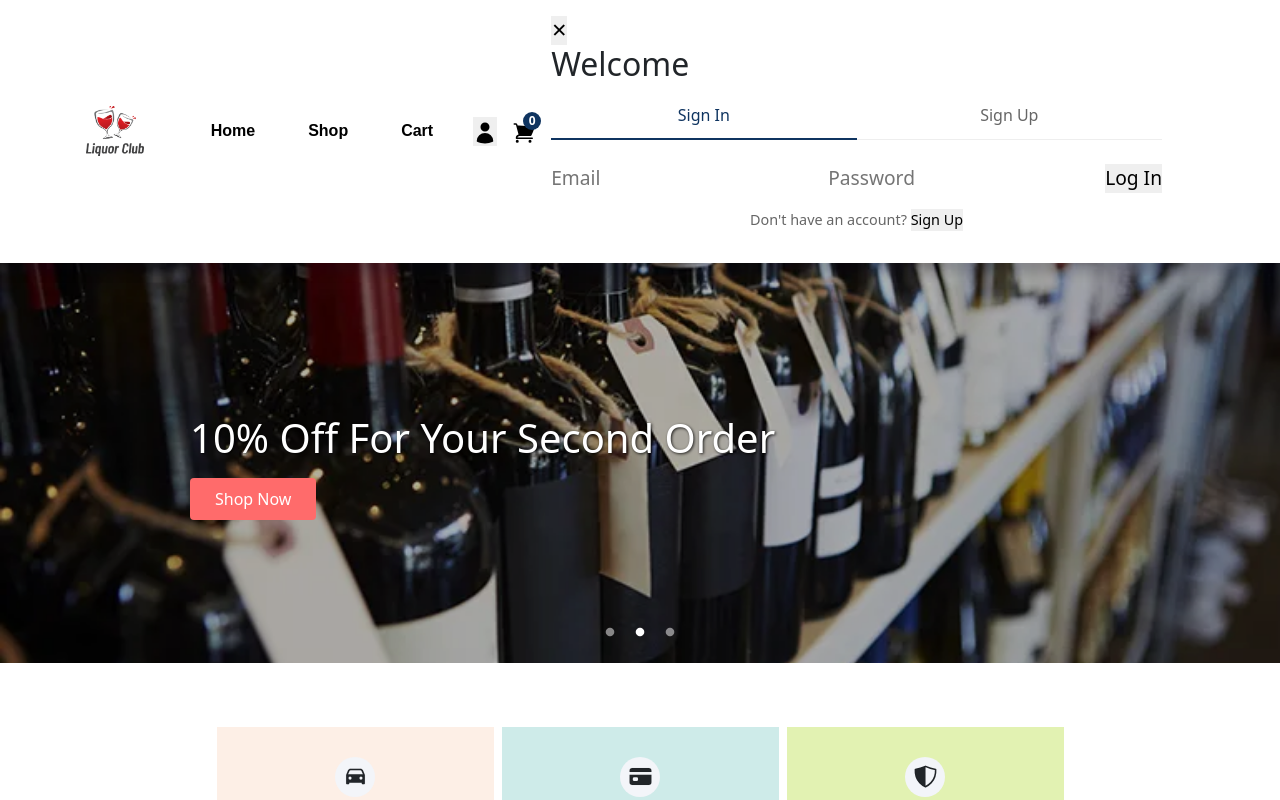
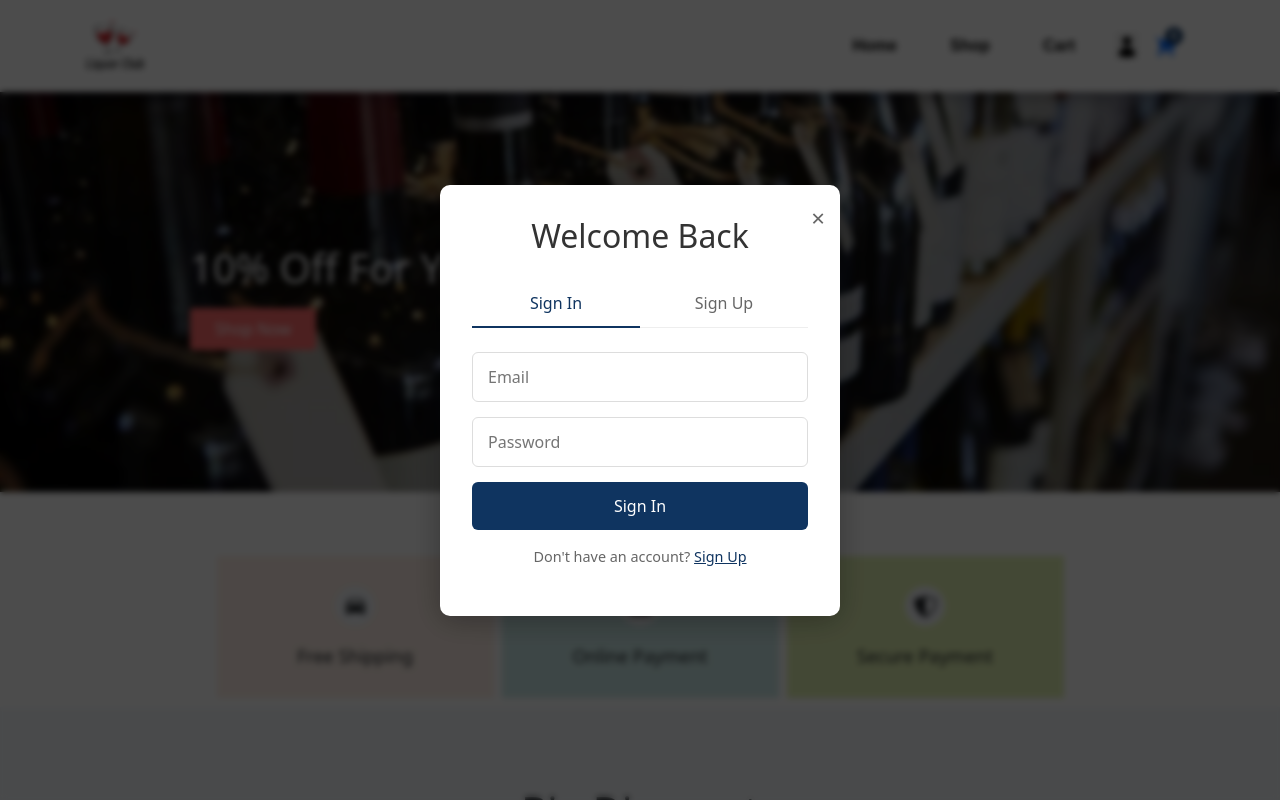
Before and after one commit to yashh123456789/Liquor-Store, a React (Create React App) app: page / in a window 1280 px wide. Both pictures are taken after a click on the button 1111 px from the left and 45 px from the top of the page. Shown: the top 800 px of the page. Built offline with nearby package versions, Linux system fonts and the light colour scheme.

Commit message:
Update Navbar.jsx

```diff
--- a/src/components/Navbar/Navbar.jsx
+++ b/src/components/Navbar/Navbar.jsx
@@ -1,53 +1,110 @@
 import { useEffect, useState } from "react";
 import { Container, Nav, Navbar } from "react-bootstrap";
-import "./navbar.css";
 import { Link } from "react-router-dom";
 import { useSelector } from "react-redux";
-import weblogo from './logo.png'
+import weblogo from './logo.png';
+import "./navbar.css";
 
 const NavBar = () => {
   const { cartList } = useSelector((state) => state.cart);
   const [expand, setExpand] = useState(false);
   const [isFixed, setIsFixed] = useState(false);
-  // fixed Header
-  function scrollHandler() {
+  const [isSignInOpen, setSignInOpen] = useState(false);
+  const [isSignUp, setIsSignUp] = useState(false);
+  const [formData, setFormData] = useState({
+    fullName: '',
+    email: '',
+    password: '',
+    confirmPassword: ''
+  });
+
+  // Fixed header on scroll
+  useEffect(() => {
+    const scrollHandler = () => {
       if (window.scrollY >= 100) {
         setIsFixed(true);
       } else if (window.scrollY <= 50) {
         setIsFixed(false);
       }
+    };
+
+    window.addEventListener("scroll", scrollHandler);
+    return () => window.removeEventListener("scroll", scrollHandler);
+  }, []);
+
+  // Body scroll lock when overlay is open
+  useEffect(() => {
+    if (isSignInOpen) {
+      document.body.classList.add('auth-modal-open');
+    } else {
+      document.body.classList.remove('auth-modal-open');
     }
-  const [isSignInOpen, setSignInOpen] = useState(false);
+
+    return () => {
+      document.body.classList.remove('auth-modal-open');
+    };
+  }, [isSignInOpen]);
 
   const toggleSignInOverlay = () => {
     setSignInOpen(!isSignInOpen);
+    if (!isSignInOpen) {
+      setIsSignUp(false);
+      setFormData({
+        fullName: '',
+        email: '',
+        password: '',
+        confirmPassword: ''
+      });
+    }
   };
-  const [isSignUp, setIsSignUp] = useState(false);
 
-  window.addEventListener("scroll", scrollHandler);
-  // useEffect(()=> {
-  //   if(CartItem.length ===0) {
-  //     const storedCart = localStorage.getItem("cartItem");
-  //     setCartItem(JSON.parse(storedCart));
-  //   }
-  // },[])
+  const handleInputChange = (e) => {
+    const { name, value } = e.target;
+    setFormData(prev => ({
+      ...prev,
+      [name]: value
+    }));
+  };
+
+  const handleSubmit = (e) => {
+    e.preventDefault();
+    // Handle form submission here
+    if (isSignUp) {
+      // Sign up logic
+      console.log('Sign up submitted', formData);
+    } else {
+      // Sign in logic
+      console.log('Sign in submitted', formData);
+    }
+    // Close the overlay after submission
+    toggleSignInOverlay();
+  };
+
   return (
+    <>
       <Navbar
-      fixed="top"
         expand="md"
-      className={isFixed ? "navbar fixed" : "navbar"}
+        className={`navbar ${isFixed ? 'fixed' : ''}`}
       >
         <Container className="navbar-container">
-        <Navbar.Brand to="/">
-          <a href='/'><img src={weblogo} alt="" /></a>
+          <Navbar.Brand>
+            <Link to="/">
+              <img src={weblogo} alt="Website Logo" className="navbar-logo" />
+            </Link>
           </Navbar.Brand>
-        {/* Media cart and toggle */}
-        <div className="d-flex">
+
+          {/* Mobile Cart and Toggle */}
+          <div className="d-flex align-items-center">
             <div className="media-cart">
+              <button
+                aria-label="Open Sign In Popup"
+                onClick={toggleSignInOverlay}
+                className="sign-in-btn"
+              >
                 <svg
                   xmlns="http://www.w3.org/2000/svg"
                   viewBox="0 0 24 24"
-              fill="black"
+                  fill="currentColor"
                   className="nav-icon"
                 >
                   <path
@@ -56,6 +113,7 @@ const NavBar = () => {
                     clipRule="evenodd"
                   />
                 </svg>
+              </button>
               <Link
                 aria-label="Go to Cart Page"
                 to="/cart"
@@ -65,7 +123,7 @@ const NavBar = () => {
                 <svg
                   xmlns="http://www.w3.org/2000/svg"
                   viewBox="0 0 24 24"
-                fill="black"
+                  fill="currentColor"
                   className="nav-icon"
                 >
                   <path d="M2.25 2.25a.75.75 0 000 1.5h1.386c.17 0 .318.114.362.278l2.558 9.592a3.752 3.752 0 00-2.806 3.63c0 .414.336.75.75.75h15.75a.75.75 0 000-1.5H5.378A2.25 2.25 0 017.5 15h11.218a.75.75 0 00.674-.421 60.358 60.358 0 002.96-7.228.75.75 0 00-.525-.965A60.864 60.864 0 005.68 4.509l-.232-.867A1.875 1.875 0 003.636 2.25H2.25zM3.75 20.25a1.5 1.5 0 113 0 1.5 1.5 0 01-3 0zM16.5 20.25a1.5 1.5 0 113 0 1.5 1.5 0 01-3 0z" />
@@ -74,17 +132,16 @@ const NavBar = () => {
             </div>
             <Navbar.Toggle
               aria-controls="basic-navbar-nav"
-            onClick={() => {
-              setExpand(expand ? false : "expanded");
-            }}
+              onClick={() => setExpand(prev => !prev)}
             >
               <span></span>
               <span></span>
               <span></span>
             </Navbar.Toggle>
           </div>
-        <Navbar.Collapse id="basic-navbar-nav">
-          <Nav className="justify-content-end flex-grow-1 pe-3">
+
+          <Navbar.Collapse id="basic-navbar-nav" in={expand}>
+            <Nav className="ms-auto">
               <Nav.Item>
                 <Link
                   aria-label="Go to Home Page"
@@ -117,17 +174,17 @@ const NavBar = () => {
                   <span className="nav-link-label">Cart</span>
                 </Link>
               </Nav.Item>
+
               <Nav.Item className="expanded-cart">
-  {/* Sign In Button */}
                 <button
                   aria-label="Open Sign In Popup"
                   onClick={toggleSignInOverlay}
-    className="sign-in"
+                  className="sign-in-btn"
                 >
                   <svg
                     xmlns="http://www.w3.org/2000/svg"
                     viewBox="0 0 24 24"
-      fill="black"
+                    fill="currentColor"
                     className="nav-icon"
                   >
                     <path
@@ -138,7 +195,6 @@ const NavBar = () => {
                   </svg>
                 </button>
 
-  {/* Cart Button */}
                 <Link
                   aria-label="Go to Cart Page"
                   to="/cart"
@@ -148,80 +204,126 @@ const NavBar = () => {
                   <svg
                     xmlns="http://www.w3.org/2000/svg"
                     viewBox="0 0 24 24"
-      fill="black"
+                    fill="currentColor"
                     className="nav-icon"
                   >
                     <path d="M2.25 2.25a.75.75 0 000 1.5h1.386c.17 0 .318.114.362.278l2.558 9.592a3.752 3.752 0 00-2.806 3.63c0 .414.336.75.75.75h15.75a.75.75 0 000-1.5H5.378A2.25 2.25 0 017.5 15h11.218a.75.75 0 00.674-.421 60.358 60.358 0 002.96-7.228.75.75 0 00-.525-.965A60.864 60.864 0 005.68 4.509l-.232-.867A1.875 1.875 0 003.636 2.25H2.25zM3.75 20.25a1.5 1.5 0 113 0 1.5 1.5 0 01-3 0zM16.5 20.25a1.5 1.5 0 113 0 1.5 1.5 0 01-3 0z" />
                   </svg>
                 </Link>
+              </Nav.Item>
+            </Nav>
+          </Navbar.Collapse>
+        </Container>
+      </Navbar>
 
-  {/* Sign In Overlay */}
-  {isSignInOpen && (
-    <div className="overlay">
-      <div className="overlay-content">
+      {/* Sign In/Up Overlay */}
+      <div className={`auth-overlay ${isSignInOpen ? 'open' : ''}`}>
+        <div className="auth-overlay-content">
           <button
             aria-label="Close Sign In Popup"
             onClick={toggleSignInOverlay}
-          className="close-button"
+            className="auth-close-btn"
           >
-          ✕
+            &times;
           </button>
-        <h2>Welcome</h2>
+
+          <h2>{isSignUp ? 'Create Account' : 'Welcome Back'}</h2>
+
           <div className="auth-tabs">
-          <button className={`tab-button ${!isSignUp ? 'active' : ''}`} onClick={() => setIsSignUp(false)}>
+            <button
+              className={`tab-button ${!isSignUp ? 'active' : ''}`}
+              onClick={() => setIsSignUp(false)}
+            >
               Sign In
             </button>
-          <button className={`tab-button ${isSignUp ? 'active' : ''}`} onClick={() => setIsSignUp(true)}>
+            <button
+              className={`tab-button ${isSignUp ? 'active' : ''}`}
+              onClick={() => setIsSignUp(true)}
+            >
               Sign Up
             </button>
           </div>
 
-        <form>
+          <form onSubmit={handleSubmit}>
             {isSignUp && (
               <input
                 type="text"
+                name="fullName"
                 placeholder="Full Name"
-              className="input-field"
+                className="auth-input"
+                value={formData.fullName}
+                onChange={handleInputChange}
+                required
               />
             )}
+
             <input
               type="email"
+              name="email"
               placeholder="Email"
-            className="input-field"
+              className="auth-input"
+              value={formData.email}
+              onChange={handleInputChange}
+              required
             />
+
             <input
               type="password"
+              name="password"
               placeholder="Password"
-            className="input-field"
+              className="auth-input"
+              value={formData.password}
+              onChange={handleInputChange}
+              required
+              minLength="6"
             />
+
             {isSignUp && (
               <input
                 type="password"
+                name="confirmPassword"
                 placeholder="Confirm Password"
-              className="input-field"
+                className="auth-input"
+                value={formData.confirmPassword}
+                onChange={handleInputChange}
+                required
+                minLength="6"
               />
             )}
 
-          <button type="submit" className="submit-button">
-            {isSignUp ? 'Create Account' : 'Log In'}
+            <button type="submit" className="auth-submit-btn">
+              {isSignUp ? 'Create Account' : 'Sign In'}
             </button>
 
             <div className="auth-switch">
               {isSignUp ? (
-              <p>Already have an account? <button type="button" onClick={() => setIsSignUp(false)}>Sign In</button></p>
+                <p>
+                  Already have an account?{' '}
+                  <button
+                    type="button"
+                    className="auth-switch-btn"
+                    onClick={() => setIsSignUp(false)}
+                  >
+                    Sign In
+                  </button>
+                </p>
               ) : (
-              <p>Don't have an account? <button type="button" onClick={() => setIsSignUp(true)}>Sign Up</button></p>
+                <p>
+                  Don't have an account?{' '}
+                  <button
+                    type="button"
+                    className="auth-switch-btn"
+                    onClick={() => setIsSignUp(true)}
+                  >
+                    Sign Up
+                  </button>
+                </p>
               )}
             </div>
           </form>
         </div>
       </div>
-  )}
-</Nav.Item>
-          </Nav>
-        </Navbar.Collapse>
-      </Container>
-    </Navbar>
+    </>
   );
 };
 
```
Lines whose indentation alone changed are shown as unchanged.
